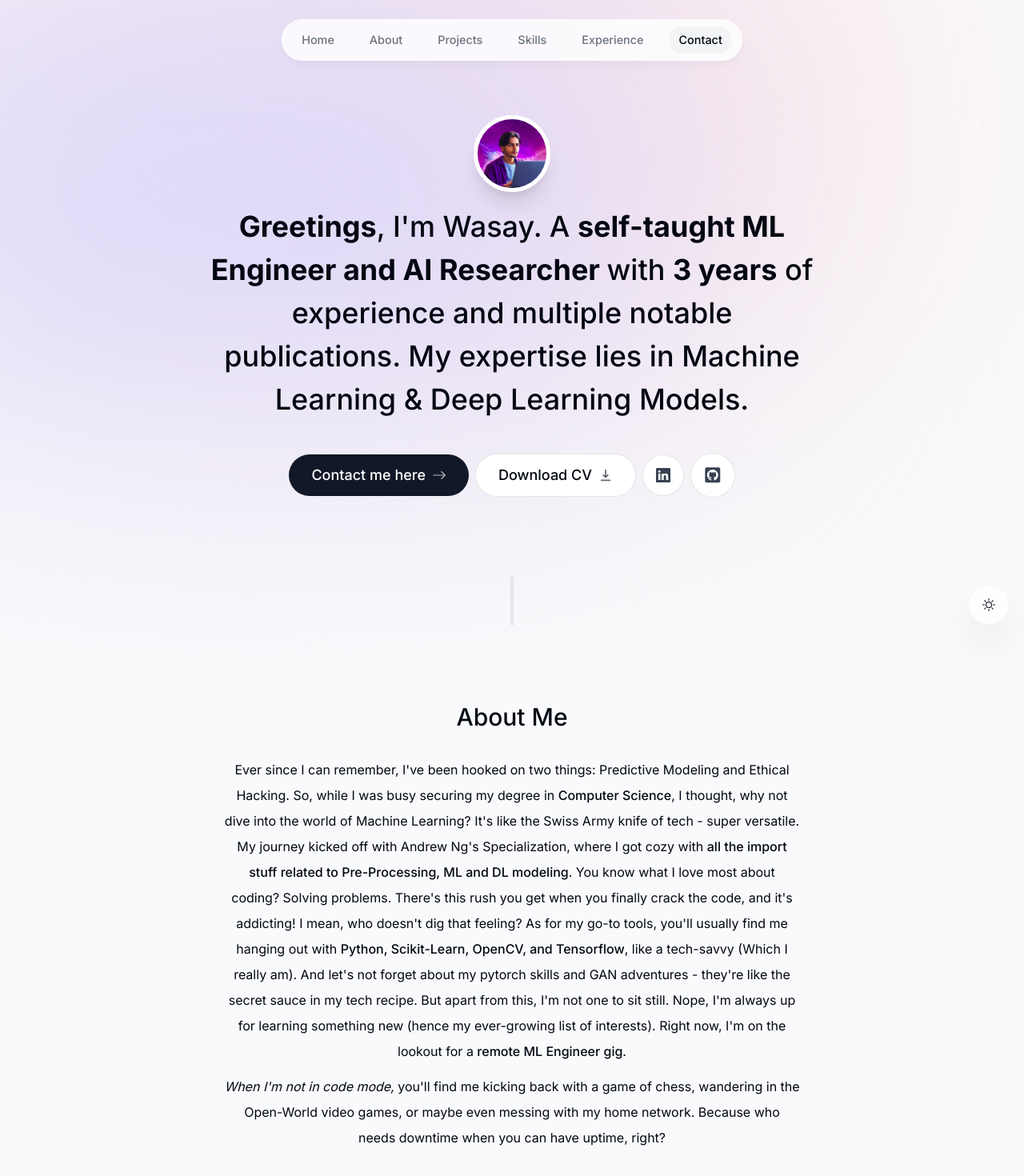
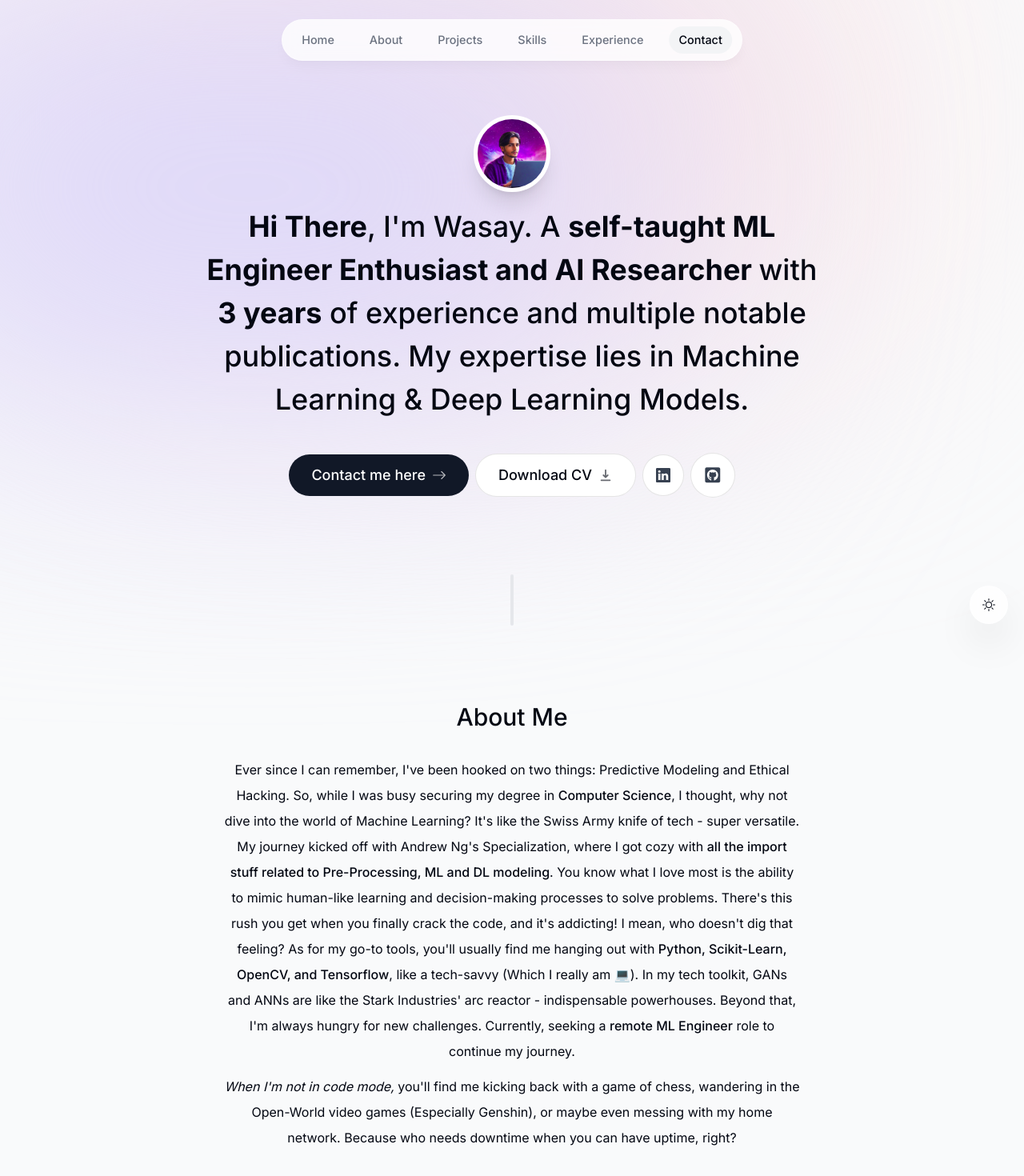
Before and after one commit to Wasay-Rana/Professional-Portfolio, a Next.js app: page / in a window 1280 px wide. Shown: the top 1470 px of the page at 80% size. Built offline with nearby package versions, Linux system fonts and the light colour scheme; no server answers.

Commit message:
New Updates, I Hope it is final

```diff
--- a/components/about.tsx
+++ b/components/about.tsx
@@ -22,18 +22,18 @@ export default function About() {
         Ever since I can remember, I've been hooked on two things: Predictive Modeling and Ethical Hacking. So, while I was busy securing my degree in{" "}
         <span className="font-medium">Computer Science</span>, I thought, why not dive into the world of Machine Learning? It's like the Swiss Army knife of tech - super versatile. My journey kicked off with Andrew Ng's Specialization, where I got cozy with{" "}
         <span className="font-medium">all the import stuff related to Pre-Processing, ML and DL modeling</span>.
-        You know what I love most about coding? Solving problems. There's this rush you get when you finally crack the code, and it's addicting! I mean, who doesn't dig that feeling?
+        You know what I love most is the ability to mimic human-like learning and decision-making processes to solve problems. There's this rush you get when you finally crack the code, and it's addicting! I mean, who doesn't dig that feeling?
         As for my go-to tools, you'll usually find me hanging out with{" "}
         <span className="font-medium">
           Python, Scikit-Learn, OpenCV, and Tensorflow
         </span>
-        , like a tech-savvy (Which I really am). And let's not forget about my pytorch skills and GAN adventures - they're like the secret sauce in my tech recipe.
-        But apart from this, I'm not one to sit still. Nope, I'm always up for learning something new (hence my ever-growing list of interests). Right now, I'm on the lookout for a{" "}
-        <span className="font-medium">remote ML Engineer gig</span>.
+        , like a tech-savvy (Which I really am 💻). In my tech toolkit, GANs and ANNs are like the Stark Industries' arc reactor - indispensable powerhouses.
+        Beyond that, I'm always hungry for new challenges. Currently, seeking a {" "}
+        <span className="font-medium">remote ML Engineer</span> role to continue my journey.
       </p>
 
       <p>
-        <span className="italic">When I'm not in code mode,</span> you'll find me kicking back with a game of chess, wandering in the Open-World video games, or maybe even messing with my home network. Because who needs downtime when you can have uptime, right?
+        <span className="italic">When I'm not in code mode,</span> you'll find me kicking back with a game of chess, wandering in the Open-World video games (Especially Genshin), or maybe even messing with my home network. Because who needs downtime when you can have uptime, right?
       </p>
     </motion.section>
   );
--- a/components/intro.tsx
+++ b/components/intro.tsx
@@ -62,7 +62,7 @@ export default function Intro() {
         initial={{ opacity: 0, y: 100 }}
         animate={{ opacity: 1, y: 0 }}
       >
-        <span className="font-bold">Greetings</span>, I'm Wasay. A <span className="font-bold">self-taught ML Engineer and AI Researcher </span>
+        <span className="font-bold">Hi There</span>, I'm Wasay. A <span className="font-bold">self-taught ML Engineer Enthusiast and AI Researcher </span>
          with <span className="font-bold">3 years</span> of experience and multiple notable publications.
         My expertise lies in <span className="bold">Machine Learning & Deep Learning Models</span>.
 
```
